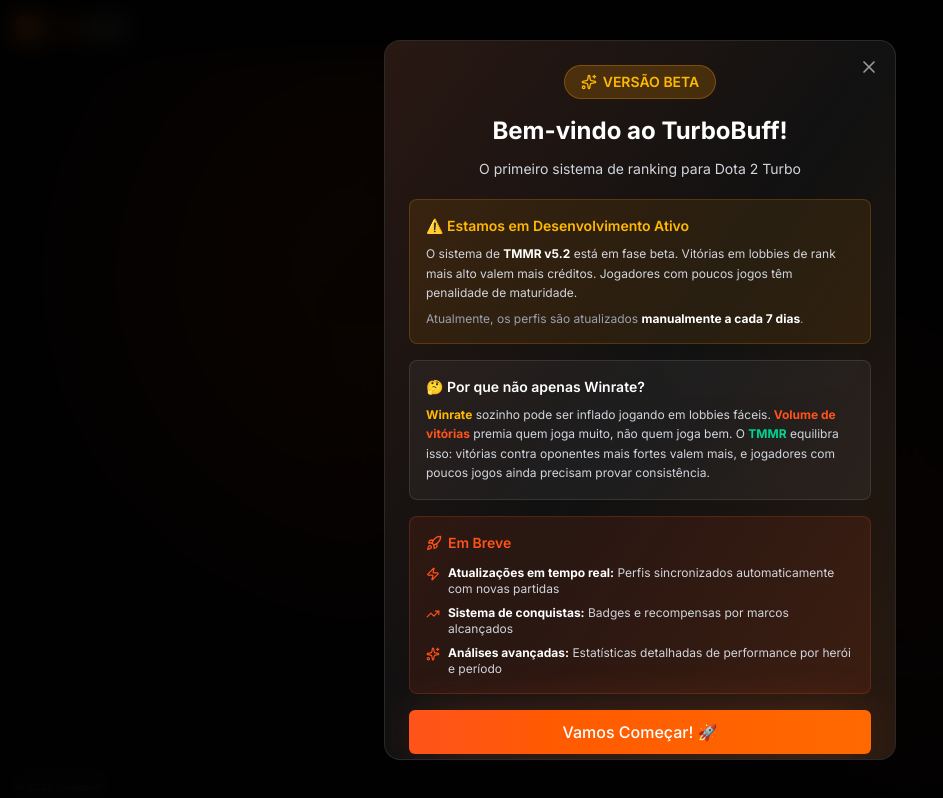
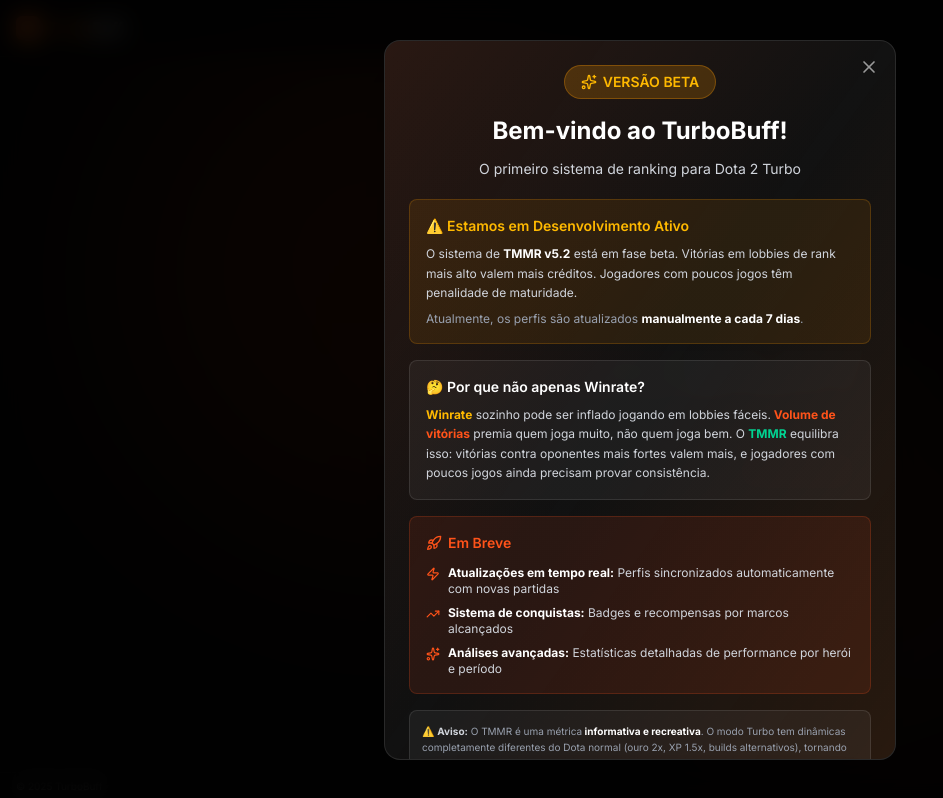
Before and after one commit to laaridev/dota2turbo-mmr, a Next.js app: page / in a window 1280 px wide. Shown: the whole page, without its empty margins (0-943 px from the left). Built offline with nearby package versions, Linux system fonts and the light colour scheme.

Commit message:
docs: Added recreational disclaimer to welcome modal
Added disclaimer explaining:
- TMMR is informational/recreational metric
- Turbo mode has different dynamics (2x gold, 1.5x XP, alt builds)
- Impossible to measure real skill with precision
- Don't take it too seriously! 🎮

```diff
--- a/components/beta-notice-modal.tsx
+++ b/components/beta-notice-modal.tsx
@@ -132,6 +132,22 @@
                                 </ul>
                             </motion.div>
 
+                            {/* Disclaimer */}
+                            <motion.div
+                                initial={{ opacity: 0, y: 10 }}
+                                animate={{ opacity: 1, y: 0 }}
+                                transition={{ delay: 0.55 }}
+                                className="bg-white/5 border border-white/10 rounded-lg p-3 mb-4 text-left"
+                            >
+                                <p className="text-[10px] text-gray-400 leading-relaxed">
+                                    ⚠️ <strong className="text-gray-300">Aviso:</strong> O TMMR é uma métrica
+                                    <strong className="text-white"> informativa e recreativa</strong>. O modo Turbo tem dinâmicas
+                                    completamente diferentes do Dota normal (ouro 2x, XP 1.5x, builds alternativos),
+                                    tornando impossível medir habilidade real com precisão.
+                                    <strong className="text-gray-300"> Não leve muito a sério!</strong> 🎮
+                                </p>
+                            </motion.div>
+
                             {/* CTA */}
                             <motion.div
                                 initial={{ opacity: 0, y: 10 }}
```
